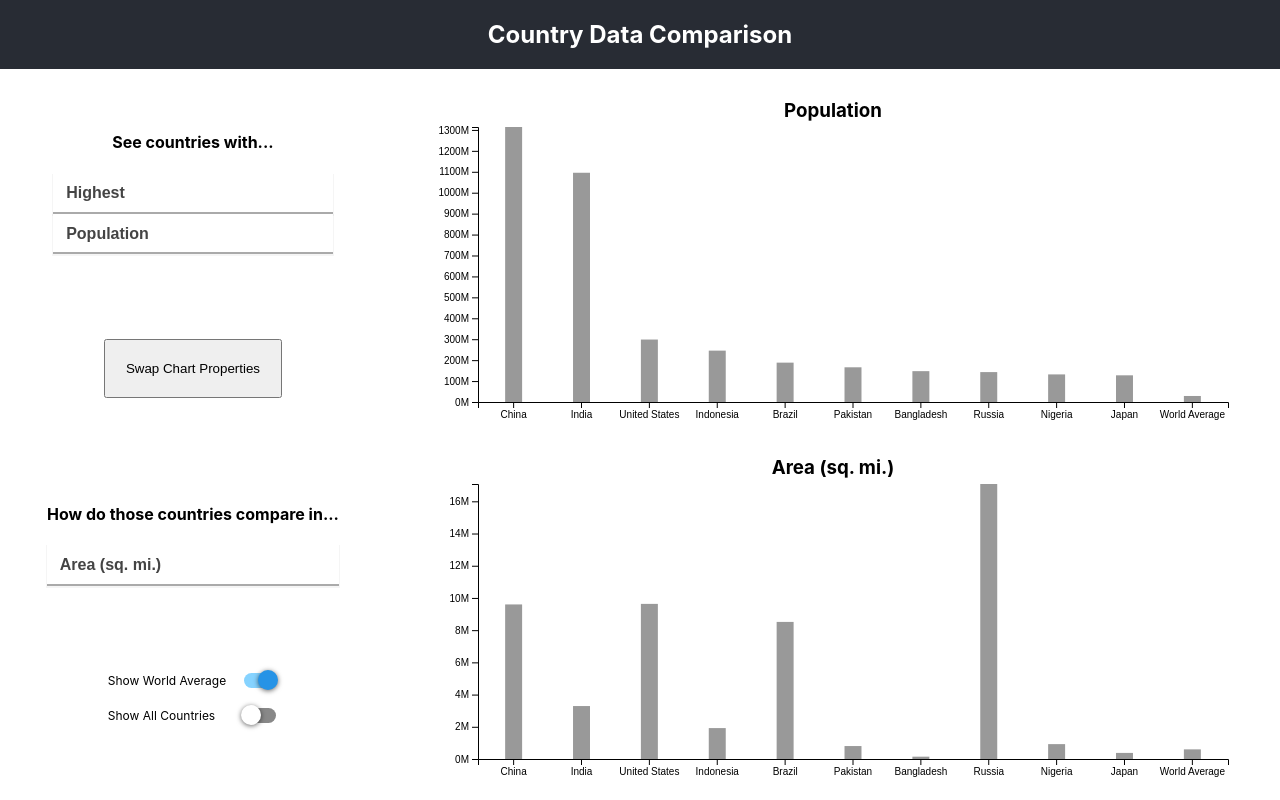
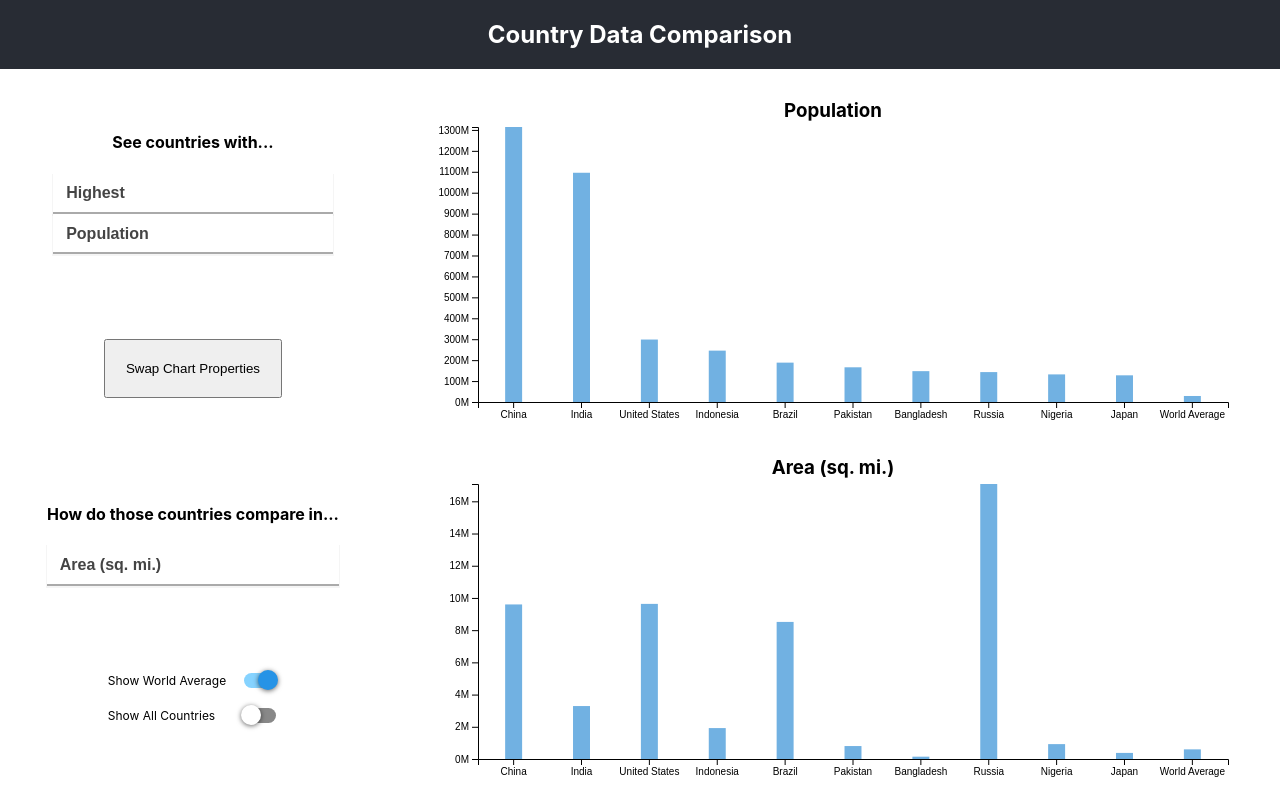
Before and after one commit to keithlmiller/countries-comparison-v1, a React (Create React App) app: page / in a window 1280 px wide. Built offline with nearby package versions, Linux system fonts and the light colour scheme.

Commit message:
changed bar fills

```diff
--- a/src/visualizations/BarChart/BarChart.js
+++ b/src/visualizations/BarChart/BarChart.js
@@ -53,7 +53,6 @@ class BarChart extends Component {
         x: xScale(d.country.value),
         y: height - yScale(d[dataProperty].value) - margin.bottom,
         height: yScale(d[dataProperty].value),
-        fill: '#999',
         country: d.country.value,
       };
     });
@@ -154,14 +153,13 @@ class BarChart extends Component {
                 x={d.x} y={d.y}
                 width={barWidth}
                 height={d.height}
-                fill={d.fill}
               />
               <rect
                 className='bar-overlay'
                 x={d.x} y={margin.top}
                 width={barWidth}
                 height={height - margin.bottom}
-                fill={d.fill}
+                fill='#999'
                 fill-opacity={0}
                 onMouseOver={(e) => this.onBarMouseOver(d.country)}
                 onMouseMove={(e) => this.positionTooltip(e.clientX, e.clientY)}
--- a/src/visualizations/BarChart/BarChart.scss
+++ b/src/visualizations/BarChart/BarChart.scss
@@ -1,3 +1,4 @@
+$barColor: #71b1e2;
 $barHoverColor: #2693e6;
 
 .chart-container {
@@ -10,14 +11,11 @@ $barHoverColor: #2693e6;
 
     .country-bar {
         cursor: pointer;
+        fill: $barColor;
 
         &.country-bar-hovered {
             fill: $barHoverColor;
         }
-
-        // &:hover {
-
-        // }
     }
 
     .bar-overlay {
```
